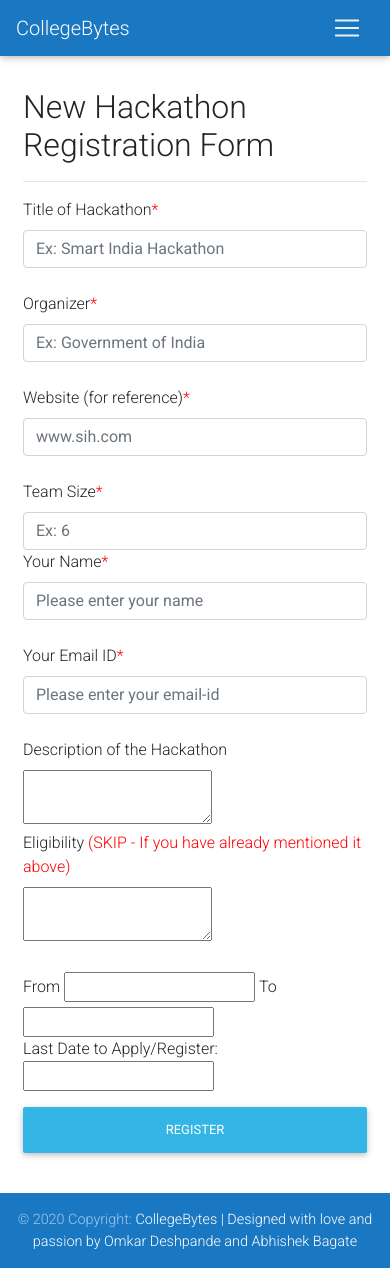
After one commit to omkar98/Project_CollegeBytes, a Django app: page /hackathonPost/new/ in a window 390 px wide. The commit adds this page. Run offline with Django 3.2, Linux system fonts and the light colour scheme; some libraries are stand-ins or nearby versions.

Commit message:
Hackthon Form + Individual Post + Database Tables + Responsive form design + HomeScreen Bugs Fixed

```diff
--- a/post/static/post/main.css
+++ b/post/static/post/main.css
@@ -1,8 +1,3 @@
-/* font-family: 'Manjari', sans-serif;
-font-family: 'Nunito', sans-serif;
-font-family: 'Nunito Sans', sans-serif;
-font-family: 'Montserrat', sans-serif;
-font-family: 'Poppins', sans-serif; */
 body {
   margin-top: 2rem;
   /* font-family: 'Oswald', sans-serif; */
@@ -55,6 +50,7 @@ body {
 }
 .jobDetails{
   background: white;
+  text-align: justify;
 }
 
 .card-img-top{
--- a/post/templates/post/base.html
+++ b/post/templates/post/base.html
@@ -90,13 +90,14 @@
       } );
       </script>
       <script>
-  $( function() {
-    var dateFormat = "yyyy/mm/dd",
+      $( function() {
+    var dateFormat = "yy-mm-dd",
       from = $( "#from" )
         .datepicker({
           defaultDate: "+1w",
           changeMonth: true,
-          numberOfMonths: 1
+          numberOfMonths: 1,
+          dateFormat: "yy-mm-dd"
         })
         .on( "change", function() {
           to.datepicker( "option", "minDate", getDate( this ) );
@@ -104,7 +105,8 @@
       to = $( "#to" ).datepicker({
         defaultDate: "+1w",
         changeMonth: true,
-        numberOfMonths: 1
+        numberOfMonths: 1,
+        dateFormat: "yy-mm-dd"
       })
       .on( "change", function() {
         from.datepicker( "option", "maxDate", getDate( this ) );
@@ -121,8 +123,7 @@
       return date;
     }
   } );
-
-  </script>
+      </script>
 
 
 
--- /dev/null
+++ b/post/templates/post/hackathon_post_form.html
@@ -0,0 +1,63 @@
+{% extends "post/base.html" %}
+{% block content %}
+<main role="main" class="container-fluid">
+  <div class="row">
+    <div class="col-md-12">
+      <div class="pt-4 pb-4">
+        <div class="p-2">
+          <h2>New Hackathon Registration Form</h2><hr>
+          <form method="POST">
+            {% csrf_token %}
+            <div class="row">
+              <div class="col-md-6">
+                <label for="title">Title of Hackathon<span class="required-form">*</span> </label>
+                <input name="title" type="text" class="form-control  mb-4" placeholder="Ex: Smart India Hackathon" required>
+              </div>
+              <div class="col-md-6">
+                <label for="organizer">Organizer<span class="required-form">*</span> </label>
+                <input name="organizer" type="text" class="form-control  mb-4" placeholder="Ex: Government of India" required>
+              </div>
+            </div>
+            <div class="row">
+              <div class="col-md-6">
+                <label for="website">Website (for reference)<span class="required-form">*</span></label>
+                <input name="website" type="url" class="form-control  mb-4" placeholder="www.sih.com" required>
+              </div>
+              <div class="col-md-6">
+                <label for="team_size">Team Size<span class="required-form">*</span></label>
+                <input name="team_size" type="number" class="form-control" placeholder="Ex: 6" required>
+              </div>
+            </div>
+            <div class="row">
+              <div class="col-md-6">
+                <label for="author">Your Name<span class="required-form">*</span></label>
+                <input name="author" type="text" class="form-control  mb-4" placeholder="Please enter your name" required>
+              </div>
+              <div class="col-md-6">
+                <label for="author_email">Your Email ID<span class="required-form">*</span></label>
+                <input name="author_email" type="email" class="form-control  mb-4" placeholder="Please enter your email-id" required>
+              </div>
+            </div>
+            <div class="row">
+              <div class="col-md-12">
+                <label for="desc">Description of the Hackathon</label>
+                <textarea name="desc"></textarea><br>
+                <label for="eligibility">Eligibility <span class="required-form">(SKIP - If you have already mentioned it above)</span></label>
+                <textarea name="eligibility"></textarea>
+              </div>
+            </div><br>
+                <label for="from">From</label>
+                <input type="text" id="from" name="start_date" required>
+                <label for="to">To</label>
+                <input type="text" id="to" name="end_date" required>
+            <p>Last Date to Apply/Register: <input type="text" name="last_date" id="datepicker"></p>
+            <button class="btn btn-info btn-block my-2" type="submit">Register</button>
+          </form>
+        </div>
+      </div>
+    </div>
+    <div class="col-md-2">
+    </div>
+  </div>
+</main>
+{% endblock content %}
--- a/post/templates/post/job_post_form.html
+++ b/post/templates/post/job_post_form.html
@@ -1,10 +1,10 @@
 {% extends "post/base.html" %}
 {% block content %}
-<main role="main" class="container ">
+<main role="main" class="container-fluid">
   <div class="row">
     <div class="col-md-12">
-      <div class="container-fluid p-5">
-        <div class="z-depth-2 p-5">
+      <div class="pt-4 pb-4">
+        <div class="p-2">
           <h2>Job/Internship Registration Form</h2><hr>
           <form method="POST">
             {% csrf_token %}
--- a/post/urls.py
+++ b/post/urls.py
@@ -1,7 +1,8 @@
 from django.urls import path
 from .views import (
     PostListView,
-    PostDetailView
+    PostDetailView,
+    HackthonPostDetailView
     )
 from . import views
 urlpatterns = [
@@ -9,8 +10,9 @@ urlpatterns = [
     path('classView/', PostListView.as_view(), name='class-name'),
     # path('jobPost/', views.jobPost, name='job-post'),
     path('jobPost/<int:pk>/', PostDetailView.as_view(), name='job-post'),
+    path('hackathonPost/<int:pk>/', HackthonPostDetailView.as_view(), name='hackathon-post'),
     path('employmentPost/new/', views.newEmploymentPost, name='employ-post-create'),
-
+    path('hackathonPost/new/', views.newHackathontPost, name='hackathon-post-create'),
 ]
 
 # <app>/<model>_<viewtype>.html
--- a/post/views.py
+++ b/post/views.py
@@ -1,6 +1,6 @@
 from django.shortcuts import render, redirect
 from post.importData import posts
-from .models import Employment, User
+from .models import Employment, User, Hackathon, OtherPost
 from django.views.generic import ListView, DetailView
 from django.contrib import messages
 from apiclient.discovery import build
@@ -12,9 +12,11 @@ def home(request):
     superusers = User.objects.filter(is_superuser=True).all()
     print(superusers[0])
     context = {
-        'all_posts' : posts,
-        'posts':Employment.objects.all().order_by('-id')
+        'job_posts':Employment.objects.filter(post_type=1).order_by('-id'),
+        'internship_posts': Employment.objects.filter(post_type=2).order_by('-id'),
+        'hackathon_posts':Hackathon.objects.all().order_by('-id')
     }
+    print(context)
     return render(request, 'post/home.html', context)
 
 class PostListView(ListView):
@@ -36,6 +38,8 @@ class PostDetailView(DetailView):
         obj.views+=1
         obj.save()
         return obj
+
+
 
 def newEmploymentPost(request):
     if request.method == 'POST':
@@ -61,10 +65,52 @@ def newEmploymentPost(request):
                 status = 2
             )
         p.save()
-        messages.add_message(request, messages.SUCCESS,form.get("eligibility"))
+        messages.add_message(request, messages.SUCCESS,"Job/Internship Post sent for review")
         return redirect('post-home')
     else:
         return render(request, 'post/job_post_form.html')
+
+class HackthonPostDetailView(DetailView):
+    model = Hackathon
+    slug_field = 'hackathon_type'
+    slug_url_kwarg = 'hackathon_type'
+    template_name = 'post/hackathonPost.html'    # <app>/<model>_<viewtype>.html
+    # context_object_name = 'posts'
+    # post = Employment.objects.get(current.id)
+    def get_object(self):
+        obj = super().get_object()
+        # Record the last accessed date
+        obj.views+=1
+        obj.save()
+        return obj
+
+def newHackathontPost(request):
+    if request.method == 'POST':
+        form = request.POST.dict()
+        print(form)
+        company_logo = 'logo '+form.get("organizer") + form.get("title")
+        # print(company_logo)
+        result = resource.list(q=company_logo, cx='009788653011454125862:nwy48iuc4ai', searchType='image').execute()
+        p = Hackathon(
+                title=form.get("title"),
+                team_size = form.get("team_size"),
+                desc = form.get("desc"),
+                organizer = form.get("organizer"),
+                author = form.get("author"),
+                author_email = form.get("author_email"),
+                eligibility = form.get("eligibility"),
+                start_date = form.get("start_date"),
+                end_date = form.get("end_date"),
+                website = form.get("website"),
+                organizer_logo = result['items'][0]['link'],
+                status = 2,
+                last_date = form.get("last_date")
+            )
+        p.save()
+        messages.add_message(request, messages.SUCCESS,"Hackathon Details sent for review.")
+        return redirect('post-home')
+    else:
+        return render(request, 'post/hackathon_post_form.html')
 
 def jobPost(request):
     context ={
```
Also changed, not shown: post/models.py (+32 -0 lines), post/templates/post/hackathonPost.html (+70 -0 lines), post/templates/post/home.html (+106 -3 lines), db.sqlite3, post/migrations/0006_hackathon_otherpost.py (added).
